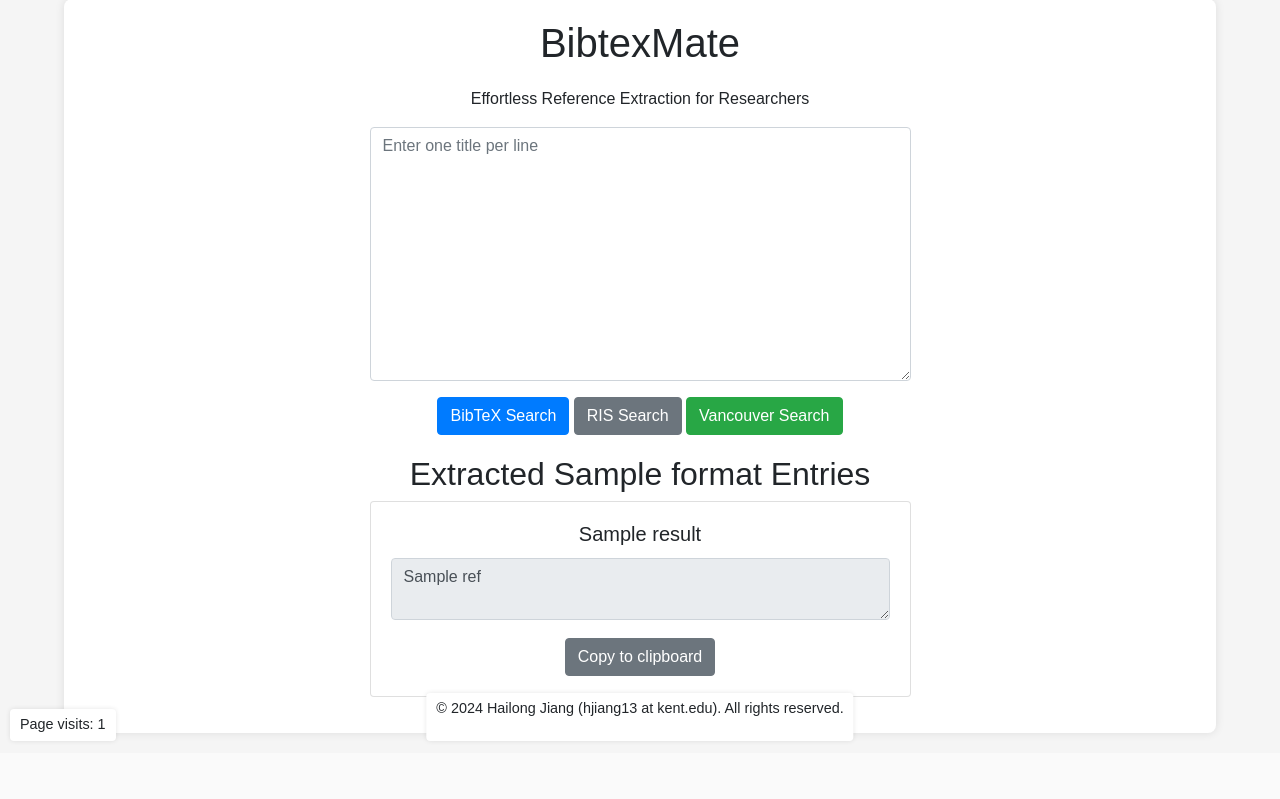
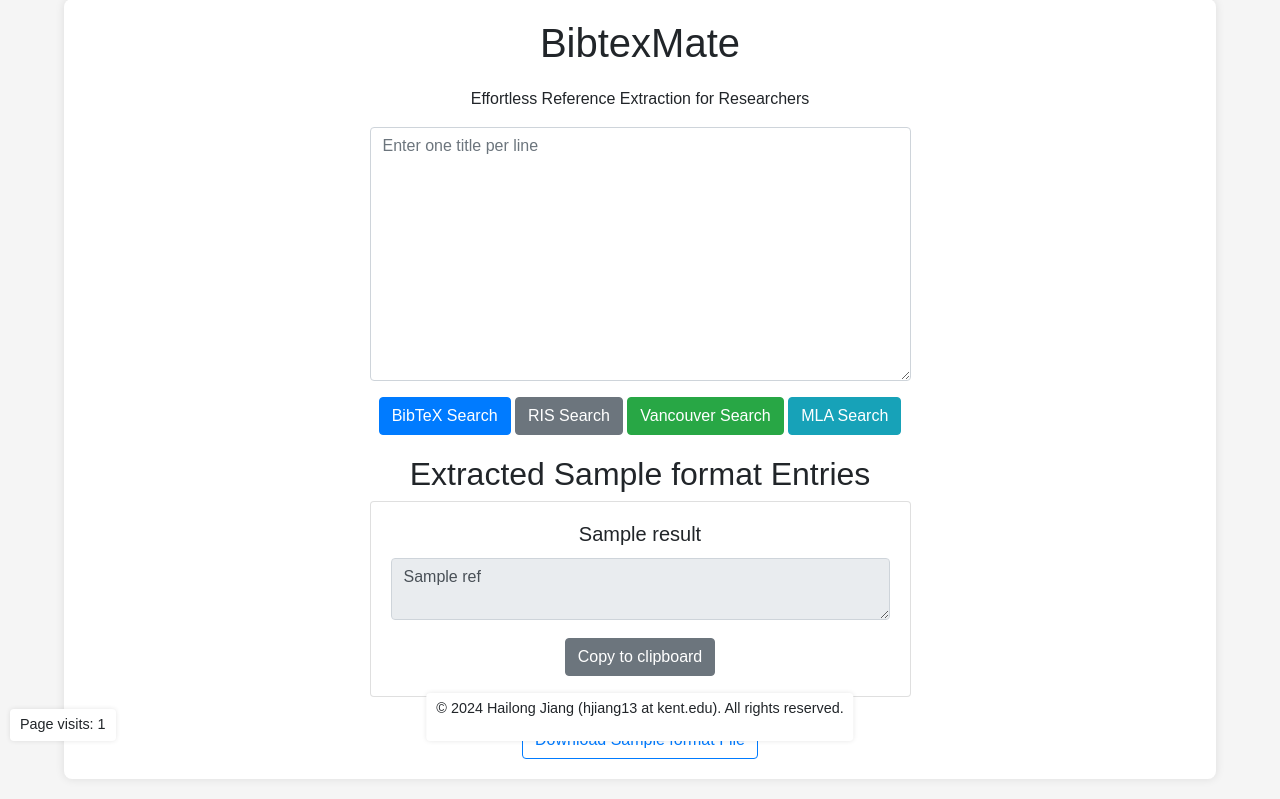
Before and after one commit to hjiang13/BibtexMate, a Flask app: template templates/index.html in a window 1280 px wide. Shown: the part 49-848 px from the top of the page. Before the commit the page ends 791 px from the top, so only its background shows below. Run offline with Flask 2, Linux system fonts and the light colour scheme; the template is opened without the code that fills it: most values are stand-ins (such as "Sample title", 1, 10 or a date in 2020); some libraries are stand-ins or nearby versions.

Commit message:
Download link added

```diff
--- a/app.py
+++ b/app.py
@@ -1,7 +1,8 @@
 import os
 import requests
-from flask import Flask, request, render_template
+from flask import Flask, request, render_template, send_file
 import logging
+from io import StringIO
 
 app = Flask(__name__)
 
@@ -32,6 +33,9 @@ def search_crossref_for_reference(title, format):
                     elif format == "Vancouver":
                         ref_url = f"https://doi.org/{doi}"
                         ref_headers = {"Accept": "text/x-bibliography; style=vancouver"}
+                    elif format == "MLA":
+                        ref_url = f"https://doi.org/{doi}"
+                        ref_headers = {"Accept": "text/x-bibliography; style=mla"}
 
                     ref_response = requests.get(ref_url, headers=ref_headers)
                     logging.info(f"Reference response for '{title}': {ref_response.status_code} - {ref_response.text}")
@@ -56,6 +60,12 @@ def process_search(titles, format):
                 results[title] = f"No {format} entry found for this title."
     return results
 
+def generate_file_content(results, format):
+    file_content = ""
+    for title, ref in results.items():
+        file_content += f"{ref}\n\n"
+    return file_content
+
 @app.route('/', methods=['GET', 'POST'])
 def index():
     if request.method == 'POST':
@@ -63,15 +73,27 @@ def index():
         format = request.form.get('format')
         if titles and format:
             results = process_search(titles, format)
-            return render_template('index.html', results=results, format=format)
+            file_content = generate_file_content(results, format)
+            file_name = f"references.{format.lower()}.txt"
+            with open(file_name, "w") as file:
+                file.write(file_content)
+            return render_template('index.html', results=results, format=format, file_name=file_name)
     return render_template('index.html')
+
+@app.route('/download/<file_name>')
+def download_file(file_name):
+    return send_file(file_name, as_attachment=True)
 
 @app.route('/bibtex', methods=['POST'])
 def bibtex_search():
     titles = request.form.get('titles')
     if titles:
         results = process_search(titles, "BibTeX")
-        return render_template('index.html', results=results, format="BibTeX")
+        file_content = generate_file_content(results, "BibTeX")
+        file_name = "references.bibtex.txt"
+        with open(file_name, "w") as file:
+            file.write(file_content)
+        return render_template('index.html', results=results, format="BibTeX", file_name=file_name)
     return render_template('index.html')
 
 @app.route('/ris', methods=['POST'])
@@ -79,7 +101,11 @@ def ris_search():
     titles = request.form.get('titles')
     if titles:
         results = process_search(titles, "RIS")
-        return render_template('index.html', results=results, format="RIS")
+        file_content = generate_file_content(results, "RIS")
+        file_name = "references.ris.txt"
+        with open(file_name, "w") as file:
+            file.write(file_content)
+        return render_template('index.html', results=results, format="RIS", file_name=file_name)
     return render_template('index.html')
 
 @app.route('/vancouver', methods=['POST'])
@@ -87,7 +113,23 @@ def vancouver_search():
     titles = request.form.get('titles')
     if titles:
         results = process_search(titles, "Vancouver")
-        return render_template('index.html', results=results, format="Vancouver")
+        file_content = generate_file_content(results, "Vancouver")
+        file_name = "references.vancouver.txt"
+        with open(file_name, "w") as file:
+            file.write(file_content)
+        return render_template('index.html', results=results, format="Vancouver", file_name=file_name)
+    return render_template('index.html')
+
+@app.route('/mla', methods=['POST'])
+def mla_search():
+    titles = request.form.get('titles')
+    if titles:
+        results = process_search(titles, "MLA")
+        file_content = generate_file_content(results, "MLA")
+        file_name = "references.mla.txt"
+        with open(file_name, "w") as file:
+            file.write(file_content)
+        return render_template('index.html', results=results, format="MLA", file_name=file_name)
     return render_template('index.html')
 
 if __name__ == '__main__':
--- a/templates/index.html
+++ b/templates/index.html
@@ -37,6 +37,7 @@
                         <button formaction="/bibtex" formmethod="post" class="btn btn-primary">BibTeX Search</button>
                         <button formaction="/ris" formmethod="post" class="btn btn-secondary">RIS Search</button>
                         <button formaction="/vancouver" formmethod="post" class="btn btn-success">Vancouver Search</button>
+                        <button formaction="/mla" formmethod="post" class="btn btn-info">MLA Search</button>
                     </div>
                 </form>
                 {% if results %}
@@ -52,6 +53,11 @@
                             </div>
                         </div>
                     {% endfor %}
+                    {% if file_name %}
+                        <div class="text-center mt-4">
+                            <a href="/download/{{ file_name }}" class="btn btn-outline-primary">Download {{ format }} File</a>
+                        </div>
+                    {% endif %}
                 {% elif error %}
                     <p class="text-danger">{{ error }}</p>
                 {% endif %}
```
